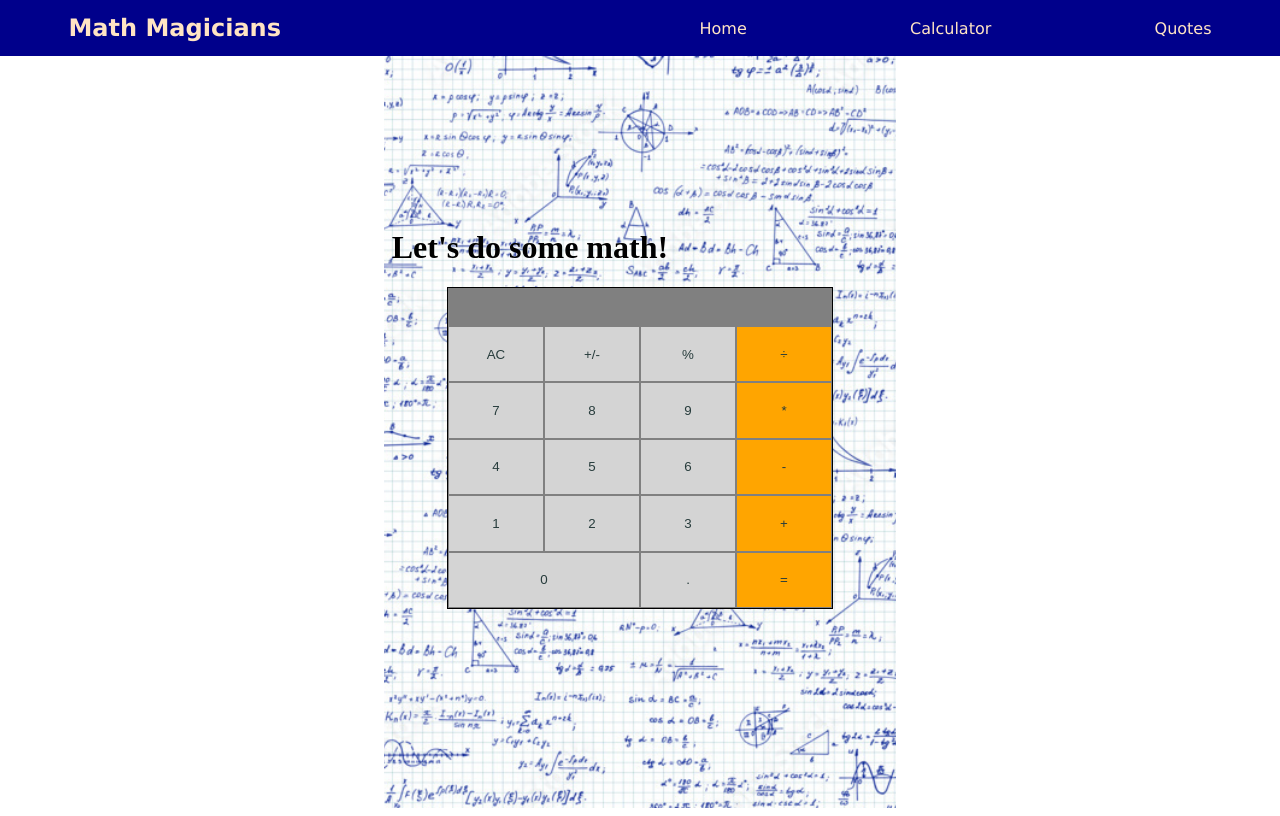
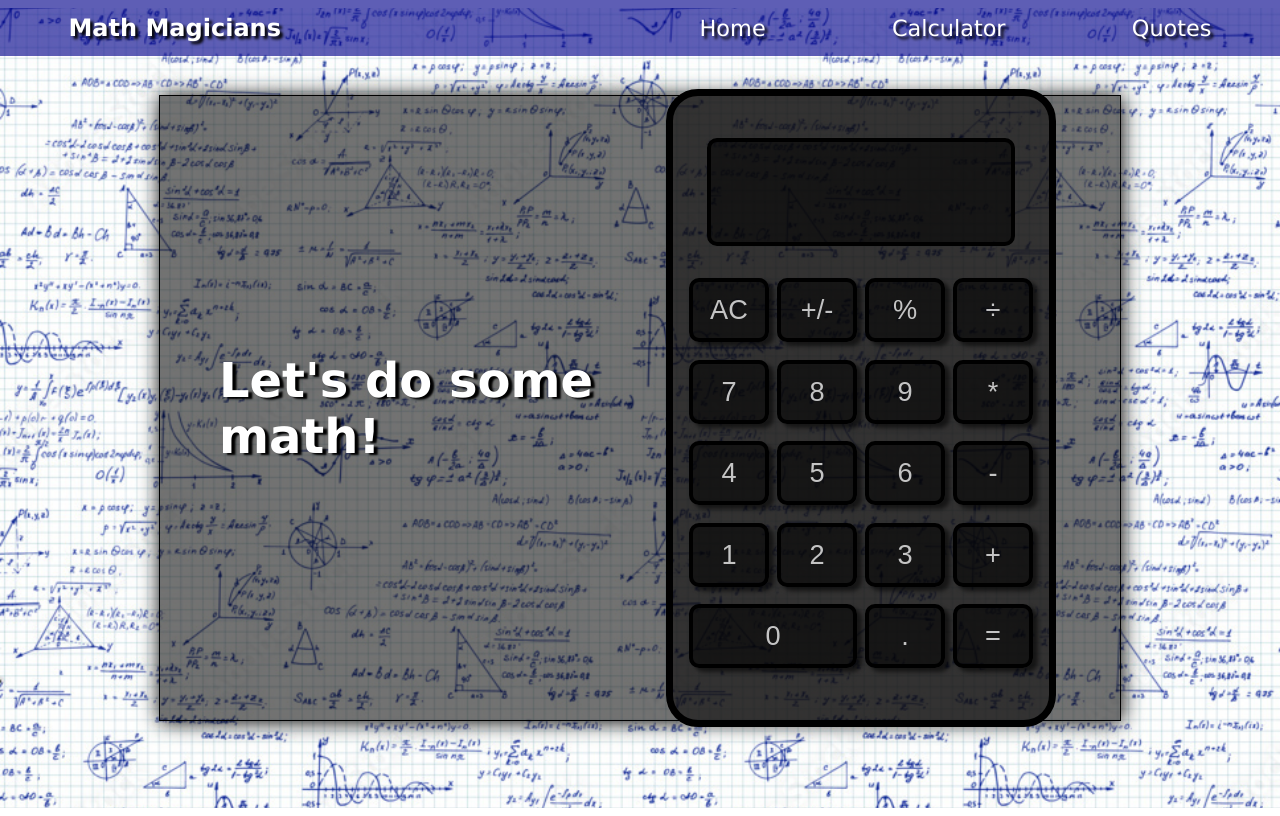
Before and after one commit to agneta1991/math-magicians, a React (Create React App) app: page /calculator in a window 1280 px wide. Built offline with nearby package versions, Linux system fonts and the light colour scheme.

Commit message:
final css added

```diff
--- a/src/App.css
+++ b/src/App.css
@@ -3,63 +3,109 @@
   flex-direction: column;
   justify-content: center;
   align-items: center;
-  border: 1px solid magenta;
+  font-family: Verdana, Geneva, Tahoma, sans-serif;
+}
+
+.calculatorPage {
+  display: flex;
+  justify-content: center;
+  align-items: center;
+  width: 70%;
+  margin: 1.5rem;
+  font-family: Verdana, Geneva, Tahoma, sans-serif;
+  height: 70vh;
+  padding: 2rem;
+  background-color: rgba(0, 0, 0, 0.55);
+  color: white;
+  font-weight: bolder;
+  font-size: 1.5rem;
+  text-shadow: 4px 2px 2px black;
+  box-shadow: 1px 1px 20px black;
+  border: 1px solid black;
+}
+
+.screen {
+  background-color: rgba(0, 0, 0, 0.562);
+  color: rgba(255, 255, 255, 0.75);
+  display: grid;
+  justify-content: end;
+  align-content: center;
+  width: 300px;
+  height: 100px;
+  border: 4px solid black;
+  border-radius: 10px;
 }
 
 .calc {
-  border: 1px solid black;
-  width: 30vw;
-  height: 40vh;
-  display: flex;
-  flex-direction: column;
-  align-items: center;
-  justify-content: center;
+  display: grid;
+  justify-items: center;
+  align-content: center;
+  gap: 2rem;
+  margin: 2rem;
+  border: 7px solid black;
+  border-radius: 2rem;
+  width: 25rem;
+  height: 37rem;
+  background-color: rgba(14, 12, 12, 0.623);
+  padding: 1rem;
 }
 
-.screen {
-  background-color: grey;
-  color: rgb(225, 225, 225);
-  padding: 0.7rem;
-  height: 2.5rem;
-  width: 100%;
-  display: flex;
-  justify-content: flex-end;
-  align-items: center;
-  font-size: 1.2rem;
-  box-sizing: border-box;
+button {
+  background-color: rgba(0, 0, 0, 0.562);
+  color: rgba(255, 255, 255, 0.75);
+  width: 5rem;
+  height: 4rem;
+  border: 4px solid black;
+  border-radius: 10px;
+  font-size: 1.7rem;
+  box-shadow: 5px 4px 4px rgba(0, 0, 0, 0.568);
+}
+
+button:hover {
+  box-shadow: 5px 4px 4px rgba(0, 0, 0, 0.247);
 }
 
 .btnDiv {
-  width: 100%;
-  height: 100%;
   display: grid;
-  grid-template-columns: repeat(4, 1fr);
+  grid-template-columns: repeat(4, 80px);
+  gap: 0.5rem;
+  height: 25rem;
 }
 
-button {
-  border: 1px solid grey;
-  background-color: rgb(212, 212, 212);
-  color: rgb(39, 60, 60);
+.display {
+  background-color: rgba(0, 0, 0, 0.562);
+  color: rgba(255, 255, 255, 0.75);
+  display: grid;
+  justify-content: end;
+  align-content: center;
+  width: 25rem;
+  height: 17rem;
+  border: 4px solid black;
+  border-radius: 1.7rem;
 }
 
-.zero {
+#zero {
   grid-column-start: 1;
   grid-column-end: 3;
-}
-
-.btnDiv > *:nth-child(4n+4),
-.equal {
-  background-color: orange;
+  width: auto;
 }
 
 .quoteDiv {
-  border: 1px solid grey;
-  width: 50vw;
-  margin-top: 1rem;
-  padding: 1rem;
-  box-shadow: 1px 1px 10px black;
+  width: 70%;
+  margin: 1.5rem;
+  font-family: Verdana, Geneva, Tahoma, sans-serif;
+  height: auto;
+  padding: 2rem;
+  background-color: rgba(0, 0, 0, 0.55);
+  color: white;
+  font-weight: bolder;
+  font-size: 1.5rem;
+  text-shadow: 4px 2px 2px black;
+  box-shadow: 1px 1px 20px black;
+  border: 1px solid black;
 }
 
 .quoteDiv > p {
   text-align: center;
+  font-size: 2rem;
 }
--- a/src/App.js
+++ b/src/App.js
@@ -18,9 +18,8 @@ function App() {
           backgroundImage: `url(${backgroundImage})`,
           backgroundSize: 'cover',
           backgroundPosition: 'center',
-          // background:
-          // 'radial-gradient(circle, rgba(183,183,181,1) 0%, rgba(255,228,196,1) 100%)',
           height: '100vh',
+          width: '100vw',
         }}
       >
         <NavigationBar />
--- a/src/components/buttonsdiv.js
+++ b/src/components/buttonsdiv.js
@@ -9,25 +9,68 @@ function ButtonDiv({ onButtonClick }) {
 
   return (
     <div className="btnDiv">
-      <button type="button" className="operator" onClick={innerHtmlClick}>AC</button>
-      <button type="button" className="operator" onClick={innerHtmlClick}>+/-</button>
-      <button type="button" className="operator" onClick={innerHtmlClick}>%</button>
-      <button type="button" className="operator" onClick={innerHtmlClick}>÷</button>
-      <button type="button" className="number" onClick={innerHtmlClick}>7</button>
-      <button type="button" className="number" onClick={innerHtmlClick}>8</button>
-      <button type="button" className="number" onClick={innerHtmlClick}>9</button>
-      <button type="button" className="operator" onClick={innerHtmlClick}>*</button>
-      <button type="button" className="number" onClick={innerHtmlClick}>4</button>
-      <button type="button" className="number" onClick={innerHtmlClick}>5</button>
-      <button type="button" className="number" onClick={innerHtmlClick}>6</button>
-      <button type="button" className="operator" onClick={innerHtmlClick}>-</button>
-      <button type="button" className="number" onClick={innerHtmlClick}>1</button>
-      <button type="button" className="number" onClick={innerHtmlClick}>2</button>
-      <button type="button" className="number" onClick={innerHtmlClick}>3</button>
-      <button type="button" className="operator" onClick={innerHtmlClick}>+</button>
-      <button type="button" className="number zero" onClick={innerHtmlClick}>0</button>
-      <button type="button" className="number" onClick={innerHtmlClick}>.</button>
-      <button type="button" className="operator equal" onClick={innerHtmlClick}>=</button>
+      <button type="button" className="operator" onClick={innerHtmlClick}>
+        AC
+      </button>
+      <button type="button" className="operator" onClick={innerHtmlClick}>
+        +/-
+      </button>
+      <button type="button" className="operator" onClick={innerHtmlClick}>
+        %
+      </button>
+      <button type="button" className="operator" onClick={innerHtmlClick}>
+        ÷
+      </button>
+      <button type="button" className="number" onClick={innerHtmlClick}>
+        7
+      </button>
+      <button type="button" className="number" onClick={innerHtmlClick}>
+        8
+      </button>
+      <button type="button" className="number" onClick={innerHtmlClick}>
+        9
+      </button>
+      <button type="button" className="operator" onClick={innerHtmlClick}>
+        *
+      </button>
+      <button type="button" className="number" onClick={innerHtmlClick}>
+        4
+      </button>
+      <button type="button" className="number" onClick={innerHtmlClick}>
+        5
+      </button>
+      <button type="button" className="number" onClick={innerHtmlClick}>
+        6
+      </button>
+      <button type="button" className="operator" onClick={innerHtmlClick}>
+        -
+      </button>
+      <button type="button" className="number" onClick={innerHtmlClick}>
+        1
+      </button>
+      <button type="button" className="number" onClick={innerHtmlClick}>
+        2
+      </button>
+      <button type="button" className="number" onClick={innerHtmlClick}>
+        3
+      </button>
+      <button type="button" className="operator" onClick={innerHtmlClick}>
+        +
+      </button>
+      <button
+        type="button"
+        className="number"
+        id="zero"
+        onClick={innerHtmlClick}
+      >
+        0
+      </button>
+      <button type="button" className="number" onClick={innerHtmlClick}>
+        .
+      </button>
+      <button type="button" className="operator equal" onClick={innerHtmlClick}>
+        =
+      </button>
     </div>
   );
 }
--- a/src/components/calculator.js
+++ b/src/components/calculator.js
@@ -15,7 +15,7 @@ function Calculator() {
   };
 
   return (
-    <>
+    <div className="calculatorPage">
       <h1>Let&apos;s do some math!</h1>
       <div className="calc">
         <div className="screen">
@@ -29,7 +29,7 @@ function Calculator() {
         </div>
         <ButtonDiv onButtonClick={handleClick} />
       </div>
-    </>
+    </div>
   );
 }
 
--- a/src/components/home.js
+++ b/src/components/home.js
@@ -6,24 +6,25 @@ function HomePage() {
         width: '70%',
         margin: '1.5rem',
         fontFamily: 'Verdana, Geneva, Tahoma, sans-serif',
-        border: '1px solid red',
+        border: '1px solid black',
         height: 'auto',
         padding: '2rem',
-        backgroundColor: 'rgba(0, 0, 0, 0.45)',
+        backgroundColor: 'rgba(0, 0, 0, 0.55)',
         color: 'white',
-        fontStyle: 'bolder',
+        fontWeight: 'bolder',
         fontSize: '1.5rem',
-        textShadow: '2px 2px 2px black',
+        textShadow: '4px 2px 2px black',
+        boxShadow: '1px 1px 20px black',
       }}
     >
-      <h3
+      <h2
         style={{
           textAlign: 'center',
           fontFamily: 'Verdana, Geneva, Tahoma, sans-serif',
         }}
       >
         Welcome to our page!
-      </h3>
+      </h2>
       <p>
         Success is a journey woven from dedication, much like our website&apos;s
         unfolding pages. The
--- a/src/components/navigationbar.modules.css
+++ b/src/components/navigationbar.modules.css
@@ -1,7 +1,7 @@
 nav {
   font-family: Verdana, Geneva, Tahoma, sans-serif;
-  color: #ffe4c4;
-  ;
+  color: white;
+  text-shadow: 3px 3px 3px black;
   display: flex;
   justify-content: space-between;
   align-items: center;
@@ -9,7 +9,7 @@ nav {
   width: 100vw;
   box-sizing: border-box;
   height: 7vh;
-  background-color: darkblue;
+  background-color: rgba(0, 0, 139, 0.632);
   position: fixed;
   top: 0;
 }
@@ -33,11 +33,12 @@ li {
 
 .links {
   text-decoration: none;
-  color: bisque;
-  font-size: 1rem;
+  color: white;
+  font-size: 1.4rem;
 }
 
 .links:hover {
   color: white;
-  text-shadow: 3px 3px 3px black;
+  text-shadow: 7px 7px 7px black;
+  text-decoration: wavy;
 }
```
